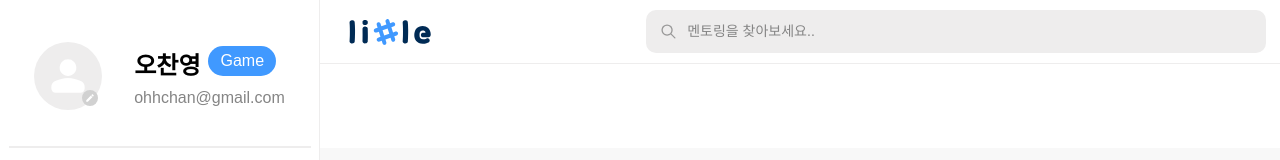
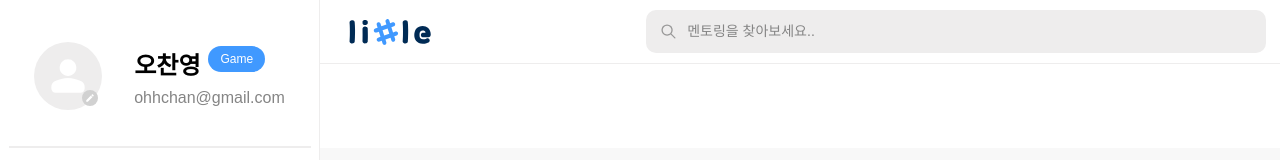
Before and after one commit to Little-DSM/Little-FE, a React (Vite) app: page / in a window 1280 px wide. Shown: the top 160 px of the page. Built offline with nearby package versions, Linux system fonts and the light colour scheme; a web font is replaced by a local one.

Commit message:
feat: post component

```diff
--- /dev/null
+++ b/src/components/MajorButton.tsx
@@ -0,0 +1,5 @@
+const MajorButton = () => {
+  return <div>MajorButton</div>;
+};
+
+export default MajorButton;
--- /dev/null
+++ b/src/components/MajorTag.tsx
@@ -0,0 +1,22 @@
+import styled from "@emotion/styled";
+import { colors } from "../styles/theme";
+
+interface MajorProp {
+  major: string;
+  variant?: "blue" | "dark";
+}
+
+export const MajorTag = ({ major, variant = "blue" }: MajorProp) => {
+  return <Major variant={variant}>{major}</Major>;
+};
+
+const Major = styled.div<{ variant: "blue" | "dark" }>`
+  padding: 6px 12px;
+  border-radius: 100px;
+  background-color: ${({ variant }) =>
+    variant === "dark" ? colors.gray[900] : colors.main[1]};
+  color: white;
+  font-size: 12px;
+  font-weight: 500;
+  width: fit-content;
+`;
--- a/src/components/SideBar.tsx
+++ b/src/components/SideBar.tsx
@@ -14,6 +14,7 @@ import {
   MypageIconActive,
   SettingIcon,
 } from "../assets";
+import { MajorTag } from "./MajorTag";
 
 const NAV_ITEMS = [
   {
@@ -62,7 +63,7 @@ export const SideBar = () => {
               <Text fontSize={24} fontWeight={600}>
                 {"오찬영"}
               </Text>
-              <Major>Game</Major>
+              <MajorTag major="Game" />
             </Flex>
 
             <Text fontSize={16} fontWeight={400} color={`${colors.gray[500]}`}>
@@ -149,13 +150,6 @@ const UpdateButton = styled.button`
   right: 4px;
 `;
 
-const Major = styled.div`
-  padding: 6px 12px;
-  border-radius: 100px;
-  background-color: ${colors.main[1]};
-  color: white;
-`;
-
 const DrawLine = styled.div`
   width: 302px;
   height: 1px;
```
Also changed, not shown: src/components/Post.tsx (added, +66 -0 lines), src/assets/view_icon.svg (added).
